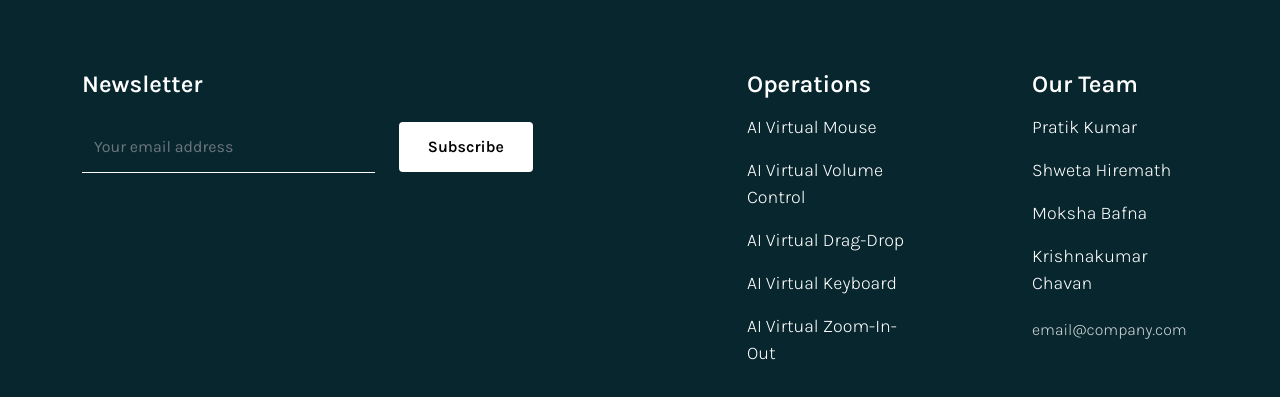
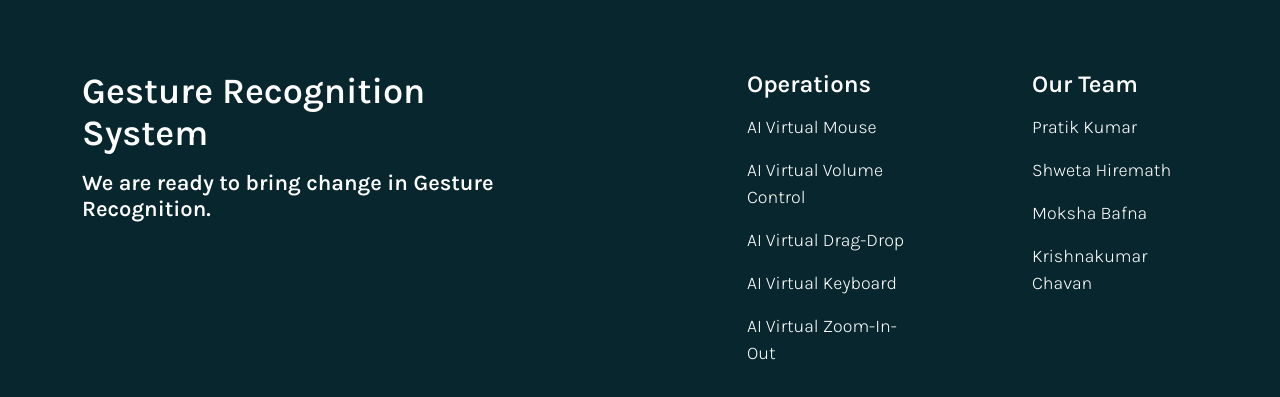
Before and after one commit to krishchvn/GRS-webpage, a plain HTML site: page index.html in a window 1280 px wide. Shown: the part 2149-2546 px from the top of the page. Drawn offline with Linux system fonts and the light colour scheme.

Commit message:
pre-final changes done

```diff
--- a/index.html
+++ b/index.html
@@ -407,7 +407,7 @@
 										class="image-popup"
 									>
 										<img
-											src="https://thecodacus.com/static/a82fb457f9275cc5ce568a3e9c3557b2/4a9ee/guesture-recognition-technology-blog-feature-image.jpg"
+											src="https://sp-ao.shortpixel.ai/client/to_webp,q_glossy,ret_img,w_600,h_400/https://us.aving.net/wp-content/uploads/2014/09/20140903-0147341470.jpg"
 											class="img-fluid work-image w-100"
 											alt=""
 										/>
@@ -672,29 +672,8 @@
 			<div class="container">
 				<div class="row">
 					<div class="col-lg-5 col-12 me-auto mb-4">
-						<h5 class="text-white mb-3">Newsletter</h5>
-
-						<form class="custom-form subscribe-form mt-4" role="form">
-							<div class="row">
-								<div class="col-lg-8 col-md-8 col-7">
-									<input
-										type="email"
-										name="subscribe-email"
-										id="subscribe-email"
-										pattern="[^ @]*@[^ @]*"
-										class="form-control"
-										placeholder="Your email address"
-										required=""
-									/>
-								</div>
-
-								<div class="col-lg-4 col-md-4 col-5">
-									<button type="submit" class="form-control" id="subscribe">
-										Subscribe
-									</button>
-								</div>
-							</div>
-						</form>
+						<h3 class="text-white mb-3">Gesture Recognition System</h3>
+						<h6 class="text-white mb-5">We are ready to bring change in Gesture Recognition.</h6>
 					</div>
 
 					<div class="col-lg-2 col-12 mx-auto my-lg-0 my-4">
@@ -731,18 +710,18 @@
                         <p><a href="https://www.linkedin.com/in/moksha-bafna-9063571ba/" target="_blank" class="text-white mb-1">Moksha Bafna</a></p>
                         <p><a href="https://www.linkedin.com/in/krishnakumar-chavan-5800a21b2/" target="_blank" class="text-white mb-1">Krishnakumar Chavan</a></p>
 
-						<p>
+						<!-- <p>
 							<a href="mailto:email@company.com" class="footer-link"
 								>email@company.com</a
 							>
 						</p>
-						<p></p>
+						<p></p> -->
 					</div>
-
+<!--
 					<div class="site-footer-bottom mt-5">
 						<div class="row pt-4">
 							<div class="col-lg-6 col-12">
-								<!-- <p class="copyright-text tooplate-link">
+								<p class="copyright-text tooplate-link">
 									Copyright © 2022 Tween Agency Co., Ltd. <br />Design:
 									<a
 										rel="nofollow"
@@ -750,7 +729,7 @@
 										target="_blank"
 										>Tooplate</a
 									>
-								</p> -->
+								</p>
 							</div>
 
 							<div class="col-lg-3 col-12 ms-auto">
@@ -774,7 +753,7 @@
 								</ul>
 							</div>
 						</div>
-					</div>
+					</div> -->
 				</div>
 			</div>
 		</footer>
```
